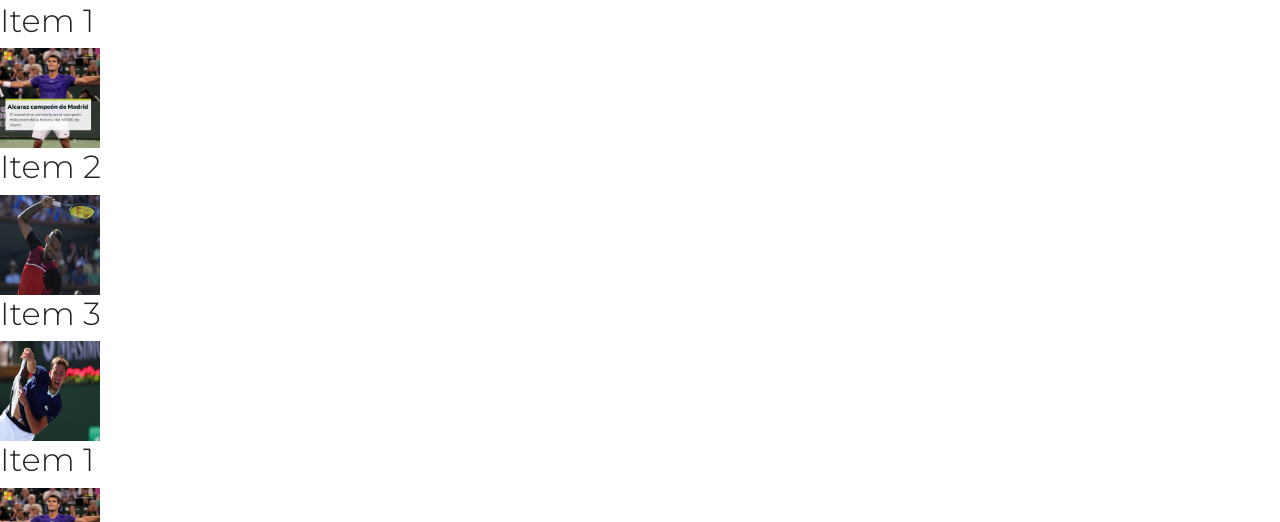
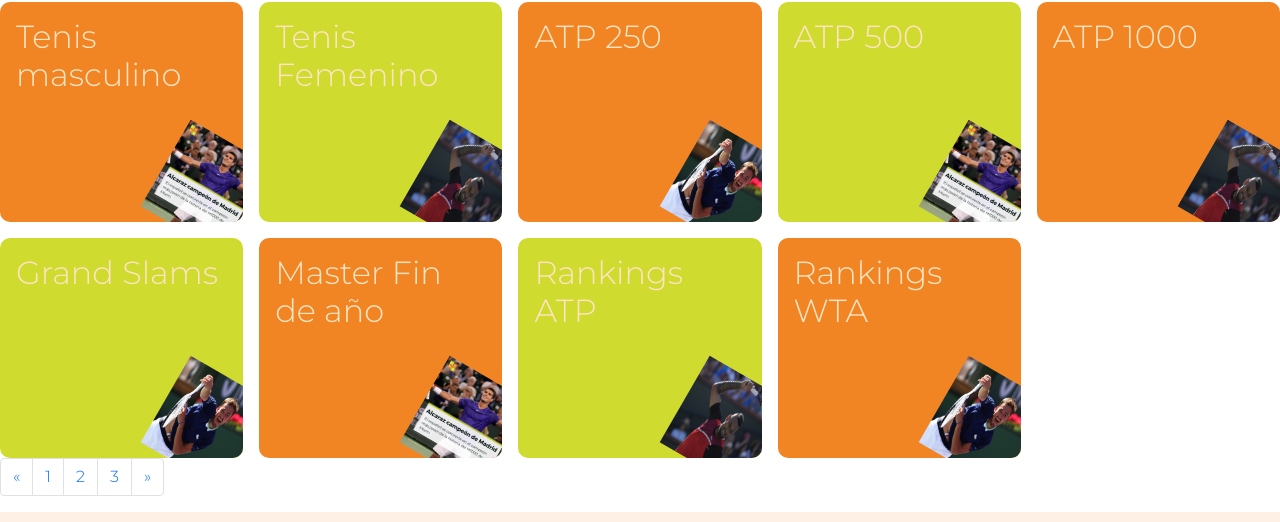
Before and after one commit to GenaroRessa/Game, a plain HTML site: page paginas/noticias.html in a window 1280 px wide. Shown: the part 730-1252 px from the top of the page. Drawn offline with nearby package versions, Linux system fonts and the light colour scheme; some icons are missing.

Commit message:
terminando

```diff
--- a/paginas/noticias.html
+++ b/paginas/noticias.html
@@ -54,13 +54,13 @@
           </div>
           <div class="carousel-inner">
             <div class="carousel-item active">
-              <img src="../imagenes/medvedev.jpg" class="d-block w-100" alt="...">
+              <img src="../imagenes/medvedev.jpg" class="d-block w-100" alt="medvedev">
             </div>
             <div class="carousel-item">
-              <img src="../imagenes/kyrgios.jpg" class="d-block w-100" alt="...">
+              <img src="../imagenes/kyrgios.jpg" class="d-block w-100" alt="medvedev">
             </div>
             <div class="carousel-item">
-              <img src="../imagenes/tsisipa.jpg" class="d-block w-100" alt="...">
+              <img src="../imagenes/tsisipa.jpg" class="d-block w-100" alt="medvedev">
             </div>
           </div>
           <button class="carousel-control-prev" type="button" data-bs-target="#carouselExampleIndicators" data-bs-slide="prev">
@@ -72,53 +72,57 @@
             <span class="visually-hidden">Next</span>
           </button>
         </div>>
+
+
         <section class="categorias">
-          <h1 class="categorias__titulo">Explorar Todo</h1>
+          <h1 class="categorias__titulo">Categorías</h1>
           <div class="categorias__grids">
           <div class="categorias__items categoria__item--1">
-            <h2>Item 1</h2>
+            <h2>Tenis masculino</h2>
             <img src="../imagenes/alcaraz.jpg" alt="Alcaraz" width="100" height="100" class="categorias__img ">
           </div>
 
           <div class="categorias__items categoria__item--2">
-            <h2>Item 2</h2>
+            <h2>Tenis Femenino</h2>
             <img src="../imagenes/kyrgios.jpg" alt="Alcaraz" width="100" height="100" class="categorias__img">
           </div>
 
           <div class="categorias__items categoria__item--3">
-            <h2>Item 3</h2>
+            <h2>ATP 250</h2>
             <img src="../imagenes/medvedev.jpg" alt="Alcaraz" width="100" height="100" class="categorias__img">
           </div>
           <div class="categorias__items categoria__item--4">
-            <h2>Item 1</h2>
+            <h2>ATP 500</h2>
             <img src="../imagenes/alcaraz.jpg" alt="Alcaraz" width="100" height="100" class="categorias__img ">
           </div>
 
           <div class="categorias__items categoria__item--5">
-            <h2>Item 2</h2>
+            <h2>ATP 1000</h2>
             <img src="../imagenes/kyrgios.jpg" alt="Alcaraz" width="100" height="100" class="categorias__img">
           </div>
 
           <div class="categorias__items categoria__item--6">
-            <h2>Item 3</h2>
+            <h2>Grand Slams</h2>
             <img src="../imagenes/medvedev.jpg" alt="Alcaraz" width="100" height="100" class="categorias__img">
           </div>
           <div class="categorias__items categoria__item--7">
-            <h2>Item 1</h2>
+            <h2>Master Fin de año</h2>
             <img src="../imagenes/alcaraz.jpg" alt="Alcaraz" width="100" height="100" class="categorias__img ">
           </div>
-
           <div class="categorias__items categoria__item--8">
-            <h2>Item 2</h2>
+            <h2>Rankings ATP</h2>
             <img src="../imagenes/kyrgios.jpg" alt="Alcaraz" width="100" height="100" class="categorias__img">
           </div>
 
           <div class="categorias__items categoria__item--9">
-            <h2>Item 3</h2>
+            <h2>Rankings WTA</h2>
             <img src="../imagenes/medvedev.jpg" alt="Alcaraz" width="100" height="100" class="categorias__img">
           </div>
         </div>
         </section>
+
+
+
 
 
         <nav aria-label="Page navigation example">
@@ -161,7 +165,7 @@
     <img src="../imagenes/PhotoRoom-20211007_114113.png" alt="Logotipo Game" width="200" height="200" class="footer__logo">
   </a>
   <nav class="nav__item">
-  <a href="paginas/registrarme.html" target="_blank" class="nav__enlace">Registrarme</a>
+  <a href="../paginas/registrarme.html" target="_blank" class="nav__enlace">Registrarme</a>
 </nav>
 <a href="" class="footer__icono">
   <span class="jam jam-whatsapp"></span>
--- /dev/null
+++ b/scss/parciales/_categorias.scss
@@ -0,0 +1,59 @@
+.categorias__grids {
+    display: grid;
+    grid-template-columns: repeat(5, 1fr);
+    grid-template-rows: repeat(2, 220px);
+    gap: 1rem;
+
+
+}
+
+.categorias__items {
+    background-color: rgb(59, 47, 82);
+    color: bisque;
+    border-radius: 10px;
+    padding: 1rem;
+    position: relative;
+    overflow: hidden;
+}
+
+.categorias__img {
+    position: absolute;
+    right: -1rem;
+    bottom: -1rem;
+    transform: rotate(30deg);
+    transition: 1s;
+
+}
+ .categoria__item--1 {
+     background-color: #F18423;
+ }
+ .categoria__item--2 {
+    background-color:#CFDB2F;
+}
+.categoria__item--3 {
+    background-color:#F18423;
+}
+.categoria__item--4 {
+    background-color: #CFDB2F;
+}
+.categoria__item--5 {
+   background-color:#F18423;
+}
+.categoria__item--6 {
+   background-color:#CFDB2F;
+}
+.categoria__item--7 {
+    background-color:#F18423;
+}
+.categoria__item--8 {
+    background-color: #CFDB2F;
+}
+.categoria__item--9 {
+   background-color:#F18423;
+}
+
+
+/*para que la imagen se mueva cuando paso con el mouse:*/
+.categorias__items:hover .categorias__img {
+    transform: rotate(0deg);
+}
--- a/scss/style.scss
+++ b/scss/style.scss
@@ -5,6 +5,7 @@
 @import "parciales/seccion";
 @import "parciales/grid";
 @import "parciales/paginas";
+@import "parciales/categorias";
 @import "parciales/footer";
 @import "parciales/extra";
 @import "parciales/mediaquerys";
```
Also changed, not shown: index.html (+4 -4 lines), paginas/ayuda.html (+1 -1 lines), paginas/foro.html (+1 -1 lines), paginas/iniciar-sesion.html (+1 -1 lines), paginas/registrarme.html (+1 -1 lines), css/style.css, 1 other file.
